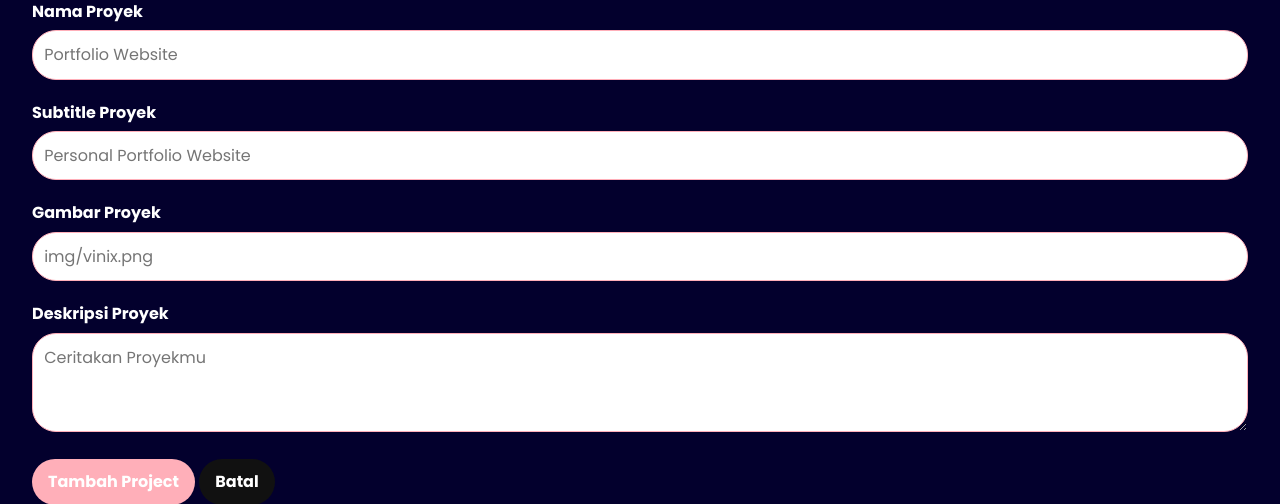
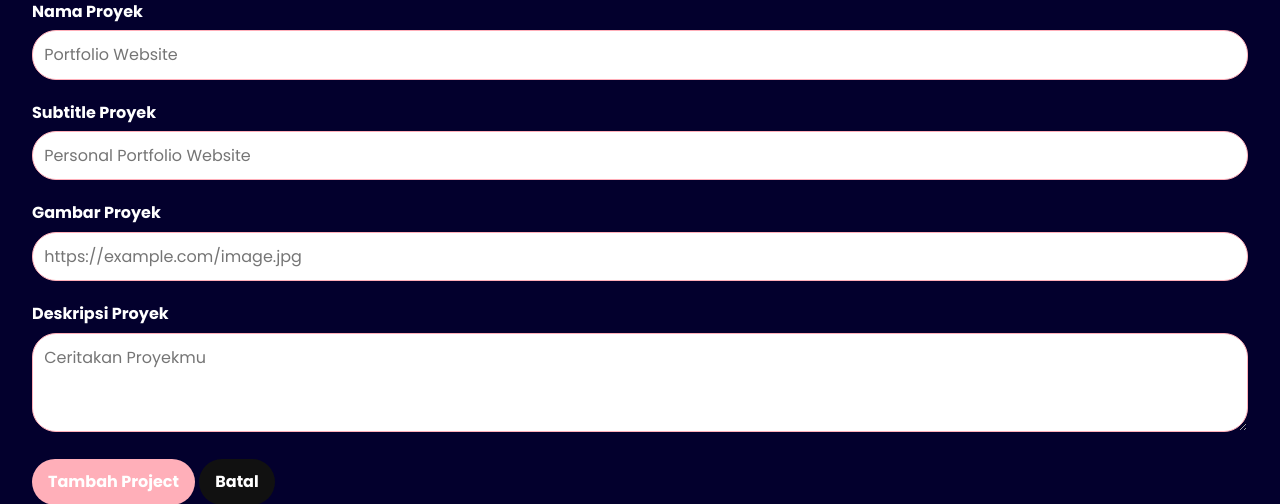
Before and after one commit to syakhrnss/myportofolio, a Django app: page /projects/add/ in a window 1280 px wide. Shown: the part 200-704 px from the top of the page. Run offline with Django 5.2, Linux system fonts and the light colour scheme.

Commit message:
feat: update project images to use URLs

```diff
--- a/main/forms.py
+++ b/main/forms.py
@@ -34,9 +34,9 @@ class ProjectForm(ModelForm):
                     "maxlength": 255,
                 }
             ),
-            "image": TextInput(
+            "image": URLInput(
                 attrs={
-                    "placeholder": "img/vinix.png",
+                    "placeholder": "https://example.com/image.jpg",
                     "maxlength": 255,
                 }
             ),
--- a/main/models.py
+++ b/main/models.py
@@ -30,7 +30,7 @@ class Experience(models.Model):
 class Project(models.Model):
     title = models.CharField(max_length=255)
     subtitle = models.CharField(max_length=255)
-    image = models.CharField(max_length=255, blank=True)
+    image = models.URLField(max_length=500, blank=True)
     description = models.TextField()
 
     def __str__(self):
--- a/templates/projects.html
+++ b/templates/projects.html
@@ -87,7 +87,7 @@
                                 <div class="project-card__frame-inner">
 
                                     {% if project.image %}
-                                        <img src="/static/{{ project.image }}"
+                                        <img src="{{ project.image }}"
                                              alt="Screenshot of {{ project.title }}">
                                     {% endif %}
 
```
Also changed, not shown: main/migrations/0009_alter_project_image.py (added).
